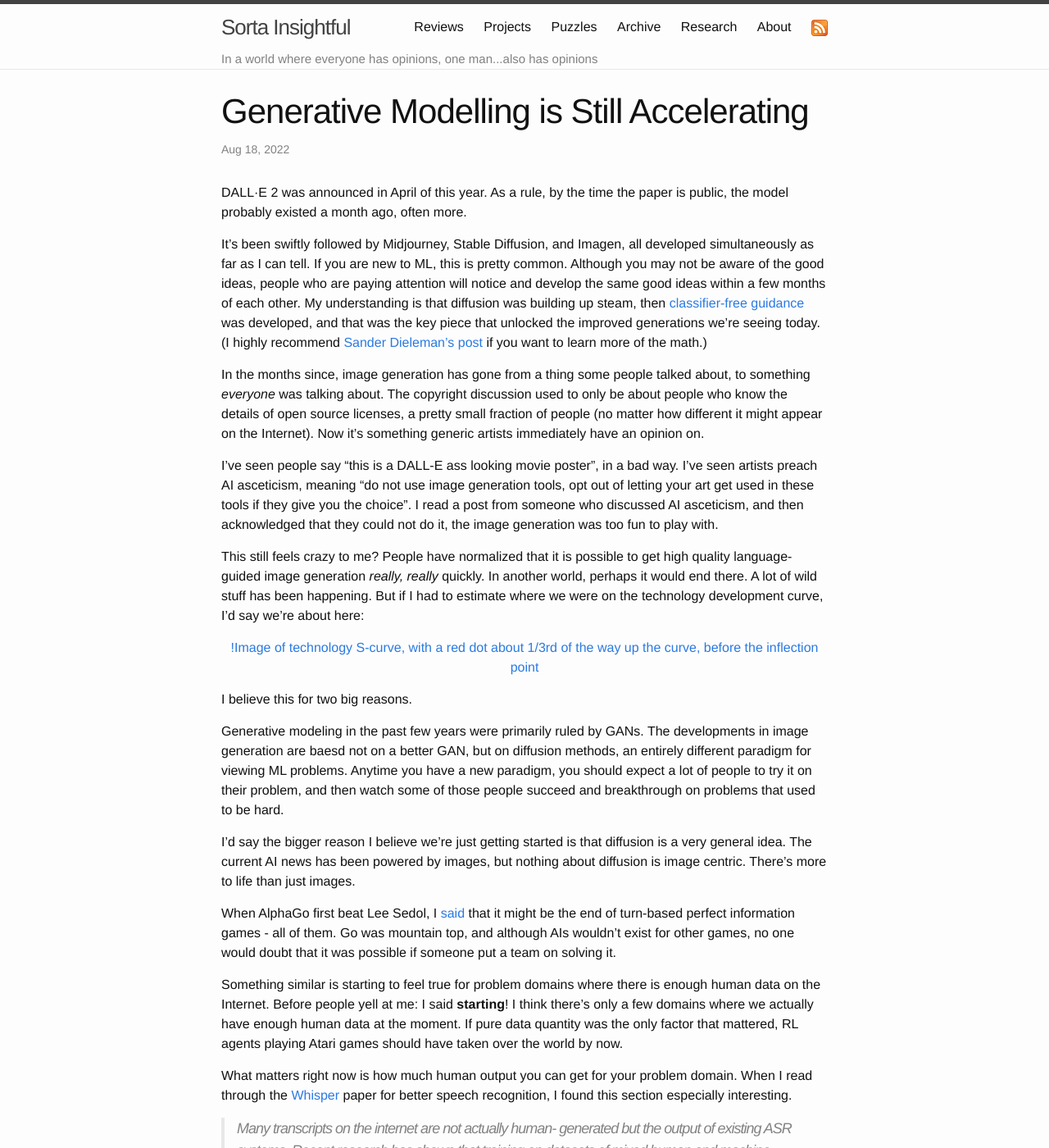
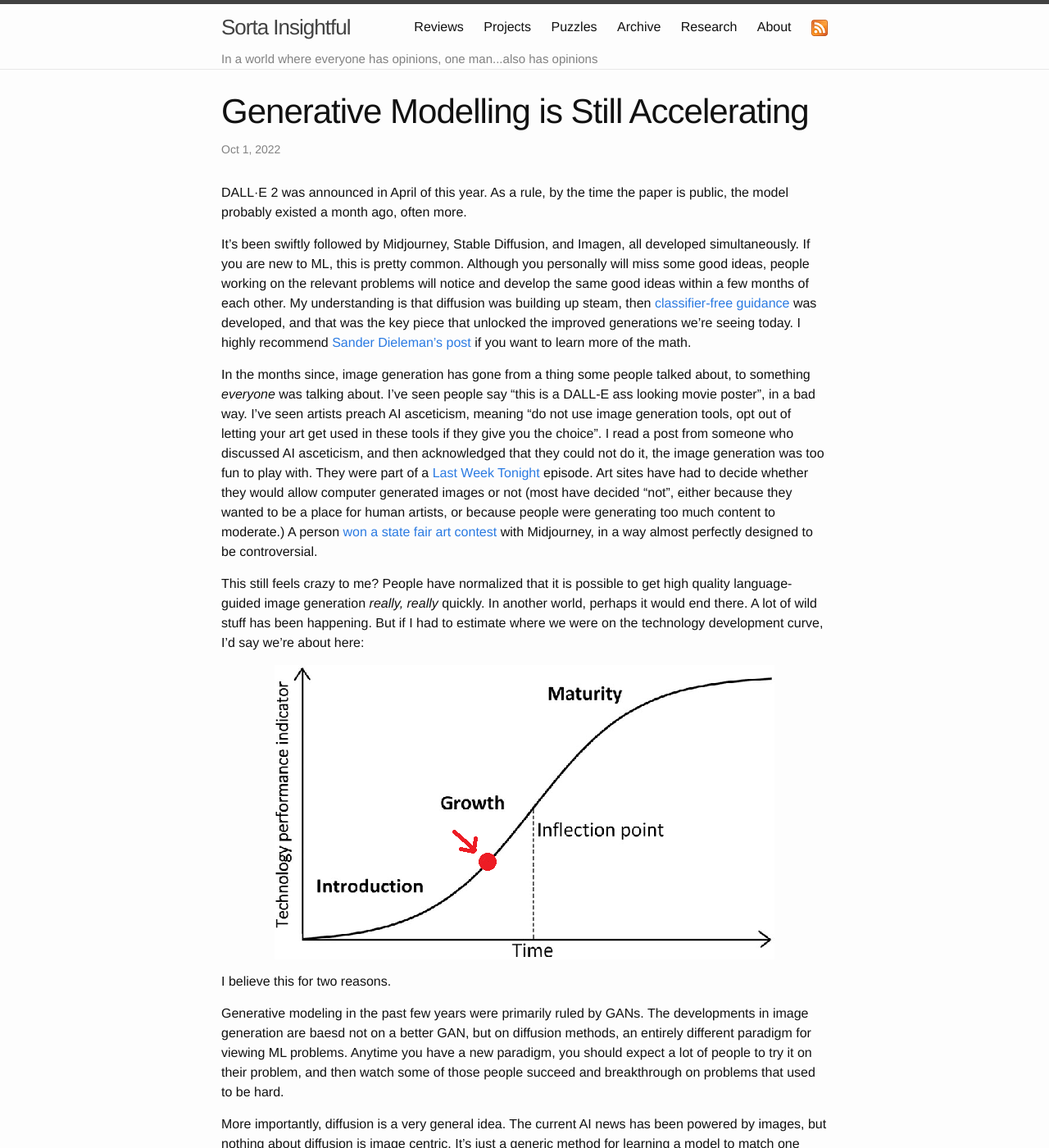
Before and after one commit to alexirpan/alexirpan.github.io, a Jekyll site: the page built from _posts/2022-09-25-generative-modeling.markdown, in a window 1280 px wide and 1400 px high. Shown: the whole window at 82% size. Built offline with Jekyll 4.4.1, drawn with Linux system fonts in a browser that asks for light colours; nearby versions of some CDN libraries; some of the changed text lies outside the part shown.

Commit message:
Fixing some URLs and making some edits. Just going to ship it

```diff
--- a/_posts/2022-09-25-generative-modeling.markdown
+++ b/_posts/2022-09-25-generative-modeling.markdown
@@ -1,34 +1,35 @@
 ---
 layout: post
 title:  "Generative Modelling is Still Accelerating"
-date:   2022-08-18 02:57:00 -0700
+date:   2022-10-01 00:04:00 -0700
 ---
 
 DALL·E 2 was announced in April of this year. As a rule, by the time the paper
 is public, the model probably existed a month ago, often more.
 
 It's been swiftly followed by Midjourney, Stable Diffusion, and Imagen, all
-developed simultaneously as far as I can tell. If you are new to ML, this
-is pretty common. Although you may not be aware of the good ideas, people
-who are paying attention will notice and develop the same good ideas within a
+developed simultaneously. If you are new to ML, this
+is pretty common. Although you personally will miss some good ideas, people
+working on the relevant problems
+will notice and develop the same good ideas within a
 few months of each other. My understanding is that diffusion was building
 up steam, then [classifier-free guidance](https://openreview.net/forum?id=qw8AKxfYbI)
 was developed, and that was the key piece that unlocked the improved generations
-we're seeing today. (I highly recommend [Sander Dieleman's post](https://benanne.github.io/2022/05/26/guidance.html)
-if you want to learn more of the math.)
+we're seeing today. I highly recommend [Sander Dieleman's post](https://benanne.github.io/2022/05/26/guidance.html)
+if you want to learn more of the math.
 
 In the months since, image generation has gone from a thing some people talked
-about, to something *everyone* was talking about. The copyright discussion used
-to only be about people who know the details of open source licenses, a pretty
-small fraction of people (no matter how different it might appear on the Internet).
-Now it's something generic artists immediately have an opinion on.
-
+about, to something *everyone* was talking about.
 I've seen people say "this is a DALL-E ass looking movie poster", in a bad way.
 I've seen artists preach AI asceticism, meaning "do not use image generation
 tools, opt out of letting your art get used in these tools if they give you
 the choice". I read a post from someone who discussed AI asceticism, and then
 acknowledged that they could not do it, the image generation was too fun to play
-with.
+with. They were part of a [Last Week Tonight](https://www.youtube.com/watch?v=3YNku5FKWjw) episode.
+Art sites have had to decide whether they would allow computer generated images or not
+(most have decided "not", either because they wanted to be a place for human artists, or
+because people were generating too much content to moderate.) A person [won a state fair art contest](https://arstechnica.com/information-technology/2022/08/ai-wins-state-fair-art-contest-annoys-humans/) with Midjourney, in a way almost
+perfectly designed to be controversial.
 
 This still feels crazy to me? People have normalized that it is possible
 to get high quality language-guided image generation *really, really* quickly.
@@ -36,10 +37,10 @@
 But if I had to estimate where we
 were on the technology development curve, I'd say we're about here:
 
-[!Image of technology S-curve, with a red dot about 1/3rd of the way up the curve, before the inflection point](/public/generative-models/technology-s-curve.png)
+![Image of technology S-curve, with a red dot about 1/3rd of the way up the curve, before the inflection point](/public/generative-models/technology-s-curve.png)
 {: .centered }
 
-I believe this for two big reasons.
+I believe this for two reasons.
 
 Generative modeling in the past few years were primarily ruled by GANs. The developments
 in image generation are baesd not on a better GAN, but on diffusion methods,
@@ -47,9 +48,10 @@
 you should expect a lot of people to try it on their problem, and then watch some of
 those people succeed and breakthrough on problems that used to be hard.
 
-I'd say the bigger reason I believe we're just getting started is that diffusion is a very
+More importantly, diffusion is a very
 general idea. The current AI news has been powered by images, but nothing about diffusion
-is image centric. There's more to life than just images.
+is image centric. It's just a generic method for learning a model to match one probability distribution
+to another one. The field is very practiced at turning life into match, and there's more to life than just images.
 
 When AlphaGo first beat Lee Sedol, I [said]({% post_url 2016-03-17-alphago-lsd %}) that
 it might be the end of turn-based perfect information games - all of them. Go was mountain top,
@@ -63,8 +65,8 @@
 world by now.
 
 What matters right now is how much human output you can get for your problem domain.
-When I read through the [Whisper](https://cdn.openai.com/papers/whisper.pdf) paper for
-better speech recognition, I found this section especially interesting.
+When I read through the paper for [Whisper](https://cdn.openai.com/papers/whisper.pdf), a speech
+recognition system, I found this section especially interesting.
 
 > Many transcripts on the internet are not actually human-
 > generated but the output of existing ASR systems. Recent
@@ -87,9 +89,9 @@
 
 As data-hungry as the Whisper model is, it is still better to exclude certain kinds of
 data from its training set. It is not just enough to have a massive pool of data, you
-still need some management to make sure it is of the right form. (Kind of like how
+still need some management to make sure it is of the right form. Kind of like how
 swimming pools are not just piles of water, they get chlorinated and processed to remove
-germs.)
+germs.
 
 For text, we wrote a bunch of stuff on the Internet, so it was all there. For
 images, we took a bunch of photos and drew a bunch of art, so it was all there.
@@ -102,9 +104,11 @@
 of "literally billions of people have put this content online for free". There are lots
 of *effort-heavy* datasets for different problem domains (protein folding, theorem proving, [GoPro datasets](https://ego4d-data.org/), etc.). These were created with purpose and intention, and that intention limits how
 big the datasets can be. Some of those will lead to cool things! I don't think they'll lead to
-fundamental floor raising of what we believe ML models are capable of. The problem with Whisper
-is that you don't want to learn "transcript-ese" instead of Japanese, and I'm not yet convinced
-that current models are good enough to cross the transcript-ese barrier.
+fundamental floor raising of what we believe ML models are capable of. The problem the authors
+of Whisper
+needed to avoid was that you don't want to learn "transcript-ese" instead of Japanese, and I'm not yet convinced
+that current models are good enough to cross the transcript-ese barrier and learn from their own outputs.
+Doing so could be AI-complete.
 
 Even so, if you assume the improvements stop there, and you just have better image generation, audio generation, and
 video generation, that still covers...like, a really heavy fraction of the human experience?
@@ -117,7 +121,7 @@
 
 <div class="centered">
 <video width="100%" height="auto" max-width="100%" controls>
-    <source type="video/mp4" src="/public/generative-models/audiogen-teaser.mp4">
+    <source type="video/mp4" src="/public/generative-models/audiogen_teaser.mp4">
 </video>
 </div>
 
@@ -133,16 +137,21 @@
 There is a [video generator](https://makeavideo.studio/) that's also bootstrapping from a 2D image model
 to build up to video generation, since this seems to work better than [doing video diffusion straight](https://video-diffusion.github.io/).
 
-![Animation of asteroids](asteroids.webp)
+![Animation of asteroids](/public/generative-models/asteroids.webp)
 {: .centered }
 
 This may be early, but diffusion looks like it's going to go down as a ResNet-level idea
 in how it generally impacts the development of machine learning models. The jump seems pretty discontinous to me!
 I know this stuff is hard, and there are cavaets to what works and what doesn't, and you just see
-the successes, and so on. Still, I don't think there is a reasonable way you can say,
-"ah, yeah, but this is all a dead-end, it's going to hit a wall soon". Right now the runway seems at least
-2 years long to me, and that's a lot of time for model improvements. As a comparison, 2 years ago is
-about when GPT-3 came out.
+the successes, but I still think there isn't a reasonable way you can say,
+"ah, yeah, but this is all a dead-end, it's going to hit a wall soon". Right now the runway of "make the obvious
+next improvement" seems at least 2 years long to me, and that's a lot of time for better models. As a comparison, 2 years ago is
+about when GPT-3 came out, and language models haven't stopped yet.
 
-This stuff is going to hit the wider public consciousness in about a year or two, and people are not
-going to be ready for it.
+It's research level now, but this stuff is going to hit the wider public consciousness in about a year or two, and people are not
+going to be ready. They just aren't. Maybe it will be just as easy to normalize as text-to-image was,
+but I expect a lot of domains to get disrupted, and for every five problems where it's harder than expected,
+there's going to be one where it's easier.
+
+If I see anyone complain about having to write a Broader Impacts section for NeurIPS, I'm going to be
+pretty upset. ML is crossing some key quality thresholds, and writing that section is not that hard! If you do find it hard, I'd take it as a sign that you should have started thinking about it earlier.
```
